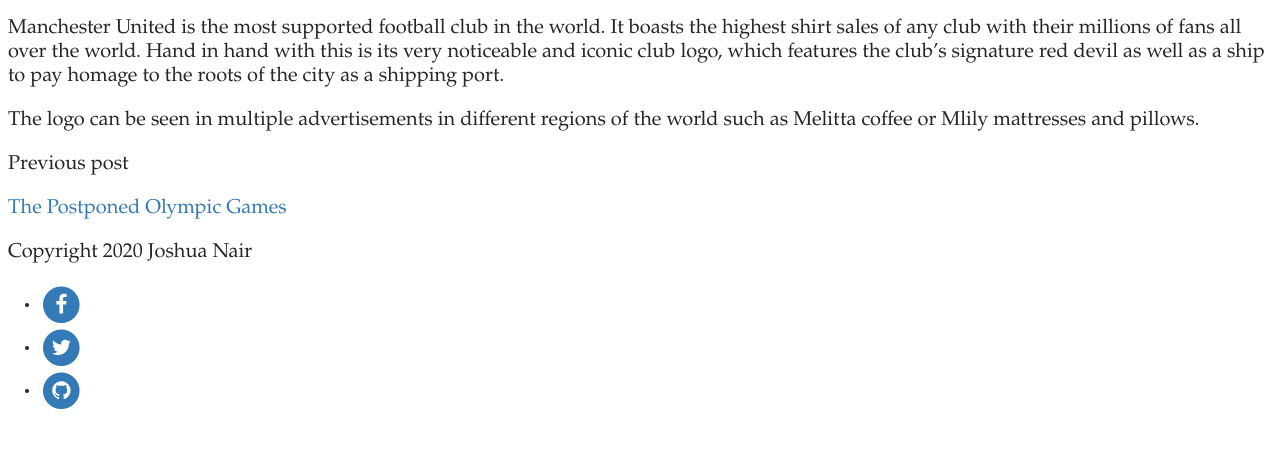
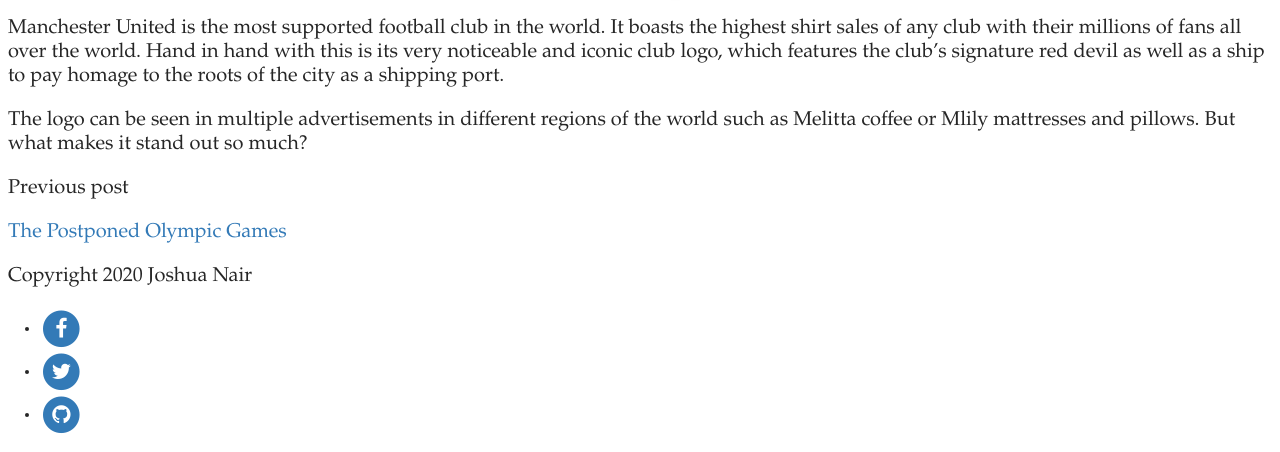
Before and after one commit to joshnair10/TypogBlog, a Jekyll site: the page built from _posts/2020-11-17-the-most-popular-football-club-logo-in-the-world.md, in a window 1280 px wide, cut to the strip 884-1336 px from the top of the page. Built offline with Jekyll 4.4.1, drawn with Linux system fonts in a browser that asks for light colours; some web fonts are replaced; comment, search, counter and statistics services are not loaded; before the commit the page ends 1312 px from its top, so only the background shows below that.

Commit message:
Update Post “2020-11-17-the-most-popular-football-club-logo-in-the-world”

```diff
--- a/_posts/2020-11-17-the-most-popular-football-club-logo-in-the-world.md
+++ b/_posts/2020-11-17-the-most-popular-football-club-logo-in-the-world.md
@@ -7,4 +7,4 @@
 ---
 Manchester United is the most supported football club in the world. It boasts the highest shirt sales of any club with their millions of fans all over the world. Hand in hand with this is its very noticeable and iconic club logo, which features the club's signature red devil as well as a ship to pay homage to the roots of the city as a shipping port.
 
-The logo can be seen in multiple advertisements in different regions of the world such as Melitta coffee or Mlily mattresses and pillows.
+The logo can be seen in multiple advertisements in different regions of the world such as Melitta coffee or Mlily mattresses and pillows. But what makes it stand out so much?
```
